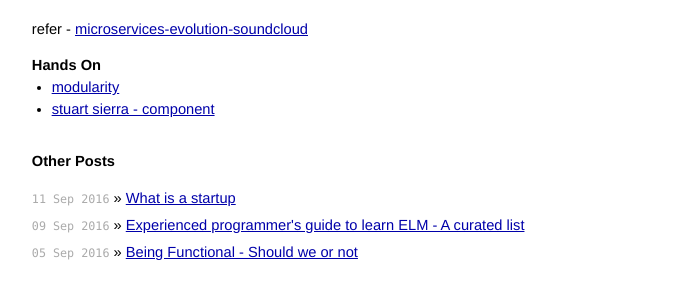
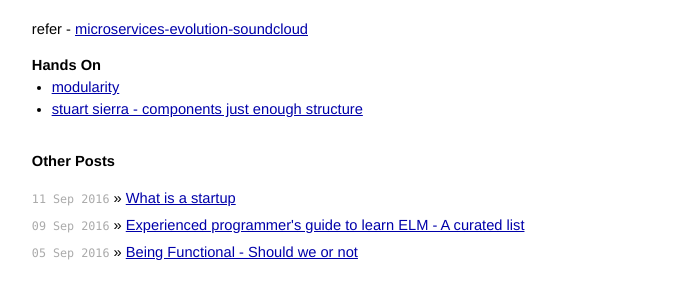
Before and after one commit to AmitKumarDas/amitkumardas.github.io, a Jekyll site: the page built from _posts/2016-09-10-architecture-and-design-curated-thoughts.md, in a window 1280 px wide. Shown: the part 1340-1633 px from the top of the page, without its empty margins (300-979 px from the left). Built offline with Jekyll 4.4.1, drawn with Linux system fonts in a browser that asks for light colours.

Commit message:
Update 2016-09-10-architecture-and-design-curated-thoughts.md

```diff
--- a/_posts/2016-09-10-architecture-and-design-curated-thoughts.md
+++ b/_posts/2016-09-10-architecture-and-design-curated-thoughts.md
@@ -73,4 +73,4 @@ refer - [microservices-evolution-soundcloud](https://www.infoq.com/articles/micr
 ### Hands On
 
 - [modularity](https://modularity.org/index.html)
-- [stuart sierra - component](https://www.youtube.com/watch?v=13cmHf_kt-Q)
+- [stuart sierra - components just enough structure](https://www.youtube.com/watch?v=13cmHf_kt-Q)
```
